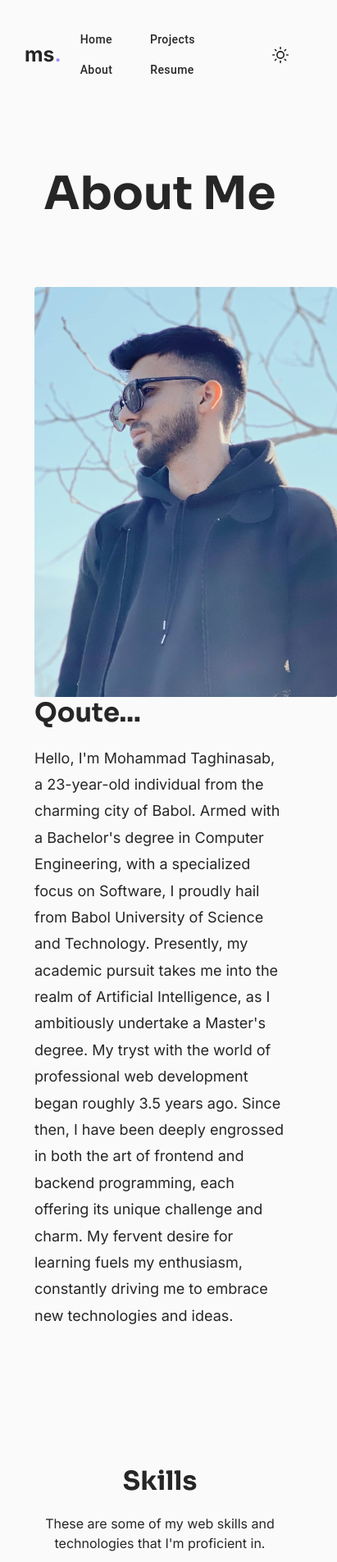
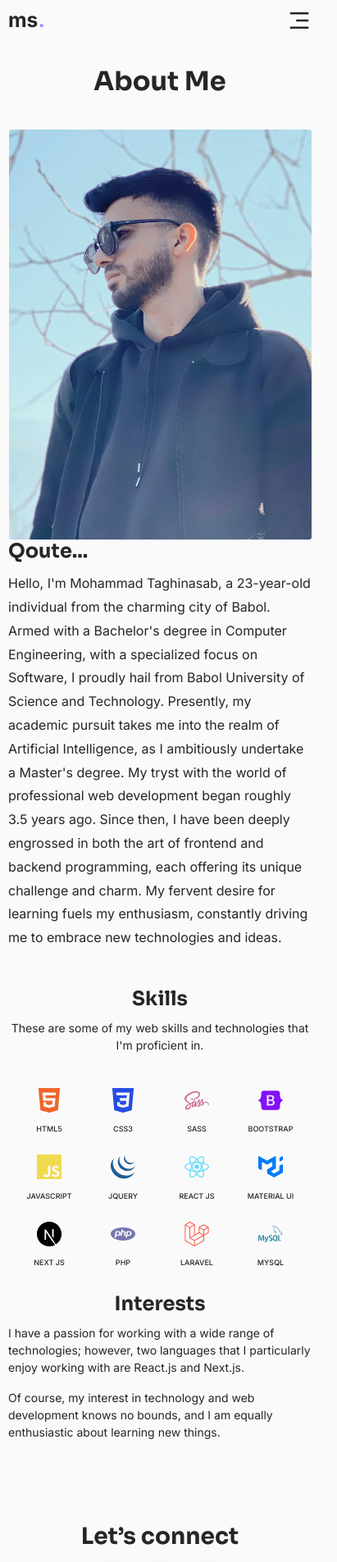
Before and after one commit to mohmdtn/portfolio-app, a Next.js app: page /about in a window 390 px wide. Shown: the top 1905 px of the page at 82% size, 411 px wide, since content can reach past the window. Built offline with nearby package versions, Linux system fonts and the light colour scheme.

Commit message:
responsive all pages

```diff
--- a/app/components/Footer.jsx
+++ b/app/components/Footer.jsx
@@ -9,16 +9,16 @@ import { AiOutlineArrowUp } from "react-icons/ai";
 export const Footer = () => {
   return (
     <footer>
-      <section className="d-flex justify-content-between align-items-center">
-        <h4>Let’s connect</h4>
+      <section className="d-flex justify-content-between align-items-center flex-md-row flex-column">
+        <h4 className="mb-md-0 mb-3">Let’s connect</h4>
         <Stack className="buttons" direction="row" spacing={2}>
           <Link href="mailto:mohammad.taghinasab.mt@gmail.com" target="_blank"><Button sx={{bgcolor: "#7C3AED"}} variant="contained" color="secondary" className="py-2"><BsEnvelope /></Button></Link>
           <Link href="https://github.com/mohmdtn" target="_blank"><Button sx={{bgcolor: "#7C3AED"}} variant="contained" color="secondary" className="py-2"><BsGithub /></Button></Link>
           <Link href="https://linkedin.com/in/mohammad-taghinasab" target="_blank"><Button sx={{bgcolor: "#7C3AED"}} variant="contained" color="secondary" className="py-2"><BsLinkedin /></Button></Link>
         </Stack>
       </section>
-      <section className="d-flex justify-content-between align-items-center my-5">
-        <h6>Shoot me email to chat about my work or just like to say hey 👋</h6>
+      <section className="d-flex justify-content-between align-items-center flex-md-row flex-column my-md-5 my-3 text-md-start text-center">
+        <h6 className="mb-md-0 mb-3">Shoot me email to chat about my work or just like to say hey 👋</h6>
         <Button color="secondary" className="back-top" onClick={() => scroll.scrollToTop({smooth: true})}>Back To Top <AiOutlineArrowUp /></Button>
       </section>
       <section>
--- a/app/components/Hero.jsx
+++ b/app/components/Hero.jsx
@@ -18,7 +18,7 @@ export const Hero = () => {
       <div className="row m-0 h-100 position-relative">
 
         {/* hero info */}
-        <div className="col-md-7 ps-0 d-flex flex-column justify-content-center">
+        <div className="col-md-7 ps-md-0 p-md-2 p-0 d-flex flex-column justify-content-center">
           <h1>Hi, I’m Mohammad Taghinasab.</h1>
           <h6>Full-stack Developer</h6>
           <p className="mb-4 text-capitalize">i love to make applications with React Js, Next Js and Laravel.</p>
@@ -28,7 +28,7 @@ export const Hero = () => {
               <Link href="https://github.com/mohmdtn" target="_blank"><Button sx={theme == "light" ? { bgcolor:"#7C3AED" } : { bgcolor:"#DDD6FE", color: "#000" }} variant="contained" color="secondary" className="py-2 icon"><BsGithub /></Button></Link>
               <Link href="https://linkedin.com/in/mohammad-taghinasab" target="_blank"><Button sx={theme == "light" ? { bgcolor:"#7C3AED" } : { bgcolor:"#DDD6FE", color: "#000" }} variant="contained" color="secondary" className="py-2 icon"><BsLinkedin /></Button></Link>
               <Button onClick={() => scroll.scrollToBottom()} sx={theme == "light" ? {borderColor: "#7C3AED", color: "#000"} : {borderColor: "#737373", color: "#fff"}} variant="outlined" color="secondary">GET IN TOUCH</Button>
-              <Button onClick={() => setIsResumeModal(true)} sx={theme == "light" ? {borderColor: "#7C3AED", color: "#000"} : {borderColor: "#737373", color: "#fff"}} variant="outlined" color="secondary">RESOME</Button>
+              <Button className="d-inline-block d-none" onClick={() => setIsResumeModal(true)} sx={theme == "light" ? {borderColor: "#7C3AED", color: "#000"} : {borderColor: "#737373", color: "#fff"}} variant="outlined" color="secondary">RESOME</Button>
             </Stack>
           </div>
         </div>
--- a/app/components/Nav.jsx
+++ b/app/components/Nav.jsx
@@ -4,17 +4,19 @@ import Link from "next/link";
 import Button from "@mui/material/Button";
 import IconButton from "@mui/material/IconButton";
 import { FiSun, FiMoon } from "react-icons/fi";
+import { RiMenu3Fill } from "react-icons/ri";
 import { SiteContext } from "../context/site-context";
 import React from "react";
+import { Sidebar } from "./sidebar";
 
 
 export const Nav = () => {
-  const { setIsResumeModal, theme, setTheme } = React.useContext(SiteContext);
+  const { setIsResumeModal, theme, setTheme, setisSidebarOpen } = React.useContext(SiteContext);
 
   return (
     <nav>
       <h2 className="fw-bold mb-0">ms<span>.</span></h2>
-      <div className="d-flex ">
+      <div className="d-md-flex d-none">
         <div className="links">
           <Button color="secondary"><Link href="/">Home</Link></Button>
           <Button color="secondary"><Link href="/projects">Projects</Link></Button>
@@ -27,6 +29,8 @@ export const Nav = () => {
           : <IconButton onClick={() => setTheme("light")} color="secondary" className="theme ms-4"><FiMoon /></IconButton>
         }
       </div>
+      <div className="d-block d-md-none menu"><RiMenu3Fill onClick={() => setisSidebarOpen(true)} /></div>
+      <Sidebar />
     </nav>
   );
 };
--- a/app/components/ProjectCard.jsx
+++ b/app/components/ProjectCard.jsx
@@ -15,10 +15,10 @@ export const ProjectCard = ({ img, desc, title, lang, github, demo }) => {
   const { theme } = React.useContext(SiteContext);
 
   return (
-    <div className="col-md-6 p-md-4 p-3">
+    <div className="col-md-6 p-md-4 pb-4 p-1">
       <article className="project-item">
         <div className="">
-          <Image src={img} width={500} height={300} alt={title} />
+          <Image src={img} width={500} height={300} layout="responsive" alt={title} />
         </div>
         <section className="p-3">
           <h4>{title}</h4>
--- a/app/components/Qoute.jsx
+++ b/app/components/Qoute.jsx
@@ -4,10 +4,10 @@ export const Qoute = () => {
   return (
     <section className="qoute">
       <div className="row m-0">
-        <div className="col-md-5 text-center">
+        <div className="col-md-5 px-0 px-md-2 text-center">
           <Image src="/pictures/about.jpg" alt="mohammad taghinasab" width={369} height={500} />
         </div>
-        <div className="col-md-7">
+        <div className="col-md-7 px-0 px-md-2">
           <h3>Qoute...</h3>
           <p>Hello, I'm Mohammad Taghinasab, a 23-year-old individual from the charming city of Babol. Armed with a Bachelor's degree in Computer Engineering, with a specialized focus on Software, I proudly hail from Babol University of Science and Technology. Presently, my academic pursuit takes me into the realm of Artificial Intelligence, as I ambitiously undertake a Master's degree. My tryst with the world of professional web development began roughly 3.5 years ago. Since then, I have been deeply engrossed in both the art of frontend and backend programming, each offering its unique challenge and charm. My fervent desire for learning fuels my enthusiasm, constantly driving me to embrace new technologies and ideas.</p>
         </div>
--- /dev/null
+++ b/app/components/Sidebar.jsx
@@ -0,0 +1,31 @@
+"use client";
+
+import Link from "next/link";
+import Button from "@mui/material/Button";
+import IconButton from "@mui/material/IconButton";
+import { FiSun, FiMoon } from "react-icons/fi";
+import { SiteContext } from "../context/site-context";
+import React from "react";
+import Drawer from '@mui/material/Drawer';
+
+export const Sidebar = () => {
+  const { setIsResumeModal, theme, setTheme ,isSidebarOpen, setisSidebarOpen } = React.useContext(SiteContext);
+
+  return (
+    <Drawer anchor={"right"} open={isSidebarOpen} onClose={() => setisSidebarOpen(false)} >
+      <nav className="d-flex flex-column">
+        <div className="d-flex flex-column links">
+          <Button className="w-150px" color="secondary"><Link href="/">Home</Link></Button>
+          <Button className="w-150px" color="secondary"><Link href="/projects">Projects</Link></Button>
+          <Button className="w-150px" color="secondary"><Link href="/about">About</Link></Button>
+          <Button className="w-150px" onClick={() => setIsResumeModal(true)} color="secondary"><span>Resume</span></Button>
+        </div>
+        {
+          theme == "light"
+          ? <IconButton onClick={() => setTheme("dark")} color="secondary" className="them"><FiSun /> </IconButton>
+          : <IconButton onClick={() => setTheme("light")} color="secondary" className="theme"><FiMoon /></IconButton>
+        }
+      </nav>
+    </Drawer>
+  )
+}
--- a/app/components/Summary.jsx
+++ b/app/components/Summary.jsx
@@ -11,12 +11,12 @@ export const Summary = () => {
   return (
     <section className="summary">
       <div className="row m-0">
-        <div className="col-md-6">
+        <div className="col-md-6 mb-md-0 mb-4">
           <h4>Hi there!</h4>
           <p>I'm Mohammad Taghinasab, a 23-year-old individual from the charming city of Babol. Armed with a Bachelor's degree in Computer Engineering, with a specialized focus on Software, I proudly hail from Babol University of Science and Technology. Presently, my academic pursuit takes me into the realm of Artificial Intelligence, as I ambitiously undertake a Master's degree. My tryst with the world of professional web development began roughly 3.5 years ago. Since then, I have been deeply engrossed in both the art of frontend and backend programming, each offering its unique challenge and charm. My fervent desire for learning fuels my enthusiasm, constantly driving me to embrace new technologies and ideas.</p>
           <Link href={"/about"}><Button sx={theme == "light" ? { bgcolor:"#8B5CF6" } : { bgcolor:"#DDD6FE", color: "#000" }} variant="contained" color="secondary">READ MORE</Button></Link>
         </div>
-        <div className="col-md-6 position-relative d-flex justify-content-end align-items-center">
+        <div className="col-md-6 position-relative d-flex justify-content-end align-items-center overflow-hidden">
           <div className="rectangle"></div>
           <Image src="/pictures/about.jpg" alt="mohammad taghinasab" width={369} height={500} />
         </div>
--- a/app/context/site-context.js
+++ b/app/context/site-context.js
@@ -7,9 +7,10 @@ export const SiteContext = React.createContext();
 export const SiteProvider = ({ children }) => {
   const [theme, setTheme] = React.useState("light");
   const [isResumeModal, setIsResumeModal] = React.useState(false);
+  const [isSidebarOpen, setisSidebarOpen] = React.useState(false);
 
   return (
-    <SiteContext.Provider value={{ theme, setTheme, isResumeModal, setIsResumeModal }}>
+    <SiteContext.Provider value={{ theme, setTheme, isResumeModal, setIsResumeModal, isSidebarOpen, setisSidebarOpen }}>
       {children}
     </SiteContext.Provider>
   );
--- a/app/globals.css
+++ b/app/globals.css
@@ -25,6 +25,10 @@ html,
 body {
   padding: 0;
   margin: 0;
+}
+
+.w-150px{
+  width: 150px;
 }
 
 body {
@@ -57,6 +61,11 @@ nav .links a, nav .links span {
 nav .theme {
   color: var(--dark);
   font-size: 20px;
+}
+
+nav .menu svg {
+  font-size: 30px;
+  cursor: pointer;
 }
 
 .hero {
@@ -208,7 +217,6 @@ footer .buttons button {
 
 footer h6 {
   font-size: 18px;
-  margin-bottom: 0;
 }
 
 footer p {
@@ -254,6 +262,7 @@ footer .back-top svg {
 
 .about .qoute img {
   border-radius: 3px;
+  max-width: 100%;
 }
 
 .about .skills, .about .interests {
@@ -358,3 +367,72 @@ footer .back-top svg {
   background-color: var(--dark-mood-purple-light);
   color: #000;
 }
+
+@media screen and (max-width: 768px) {
+  body {
+    font-size: 14px;
+    padding: 10px;
+  }
+  .hero h1, .projects h1, .about h1 {
+    font-size: 32px;
+  }
+  .about h1 {
+    margin-bottom: 40px;
+  }
+  .hero h6 {
+    font-size: 25px;
+  }
+  .hero .buttons button {
+    font-size: 14px !important;
+    padding: 4px;
+  }
+  .project-item h4 {
+    font-size: 20px;
+  }
+  .project-item p {
+    font-size: 14px;
+  }
+
+  .projects, .summary, .footer, .about {
+    margin-top: 40px;
+  }
+  .about .skills, .about .interests {
+    margin-top: 30px;
+  }
+
+  .summary p {
+    font-size: 16px;
+  }
+
+  .summary .rectangle {
+    display: none;
+  }
+  .summary img {
+    max-width: 100%;
+    right: 0;
+    top: 0;
+  }
+
+  footer h6 {
+    font-size: 16px;
+  }
+  footer p {
+    font-size: 14px;
+    margin-bottom: 0
+  }
+
+  .about h3 {
+    font-size: 24px;
+    margin-bottom: 10px;
+  }
+  .about .qoute p {
+    font-size: 16px;
+  }
+
+  .about .skills .item{
+    min-width: 60px;
+  }
+  .about .skills .item h6 {
+    font-size: 9px;
+  }
+}
--- a/app/layout.js
+++ b/app/layout.js
@@ -5,7 +5,7 @@ import { SiteProvider } from "./context/site-context";
 import { Provider } from "./components/Provider";
 
 export const metadata = {
-  title: "mohammad taghinasab",
+  title: "Mohammad Taghinasab | Web Developer",
   description: "Generated by create next app",
 };
 
```
